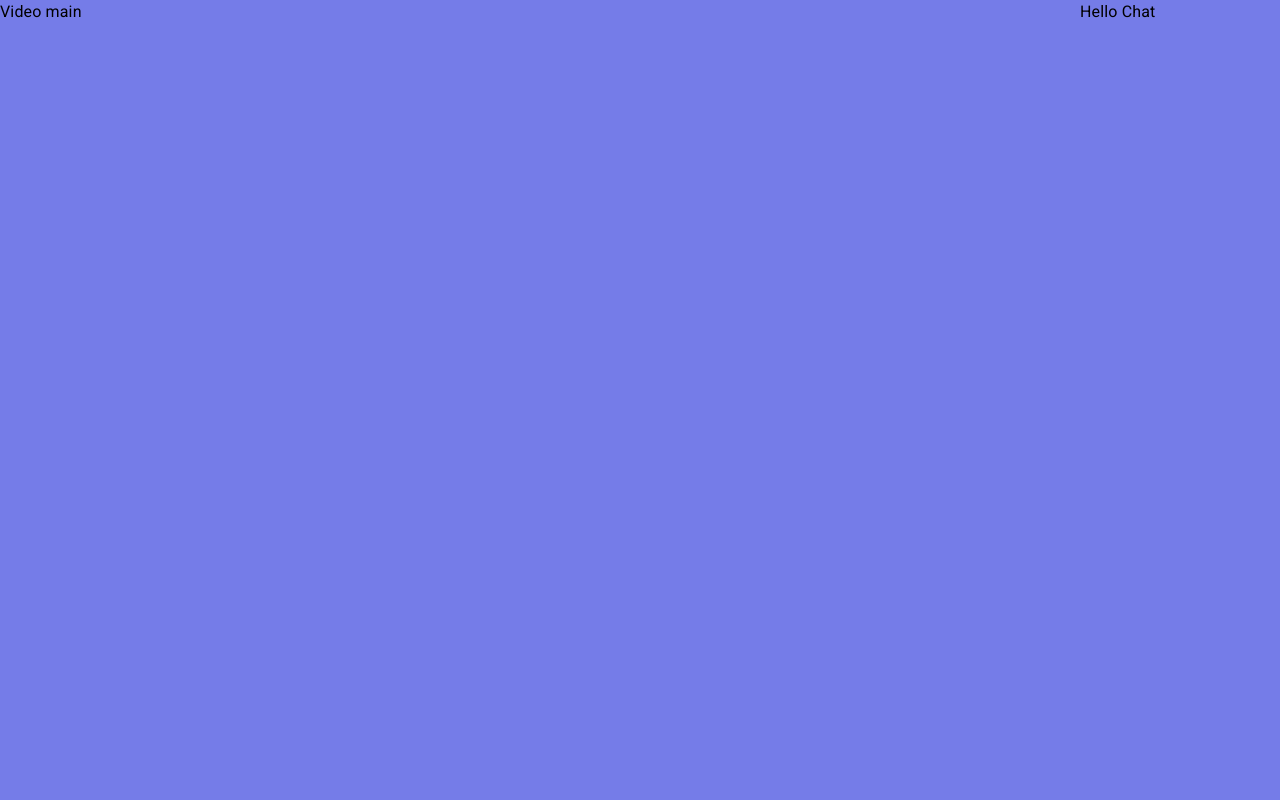
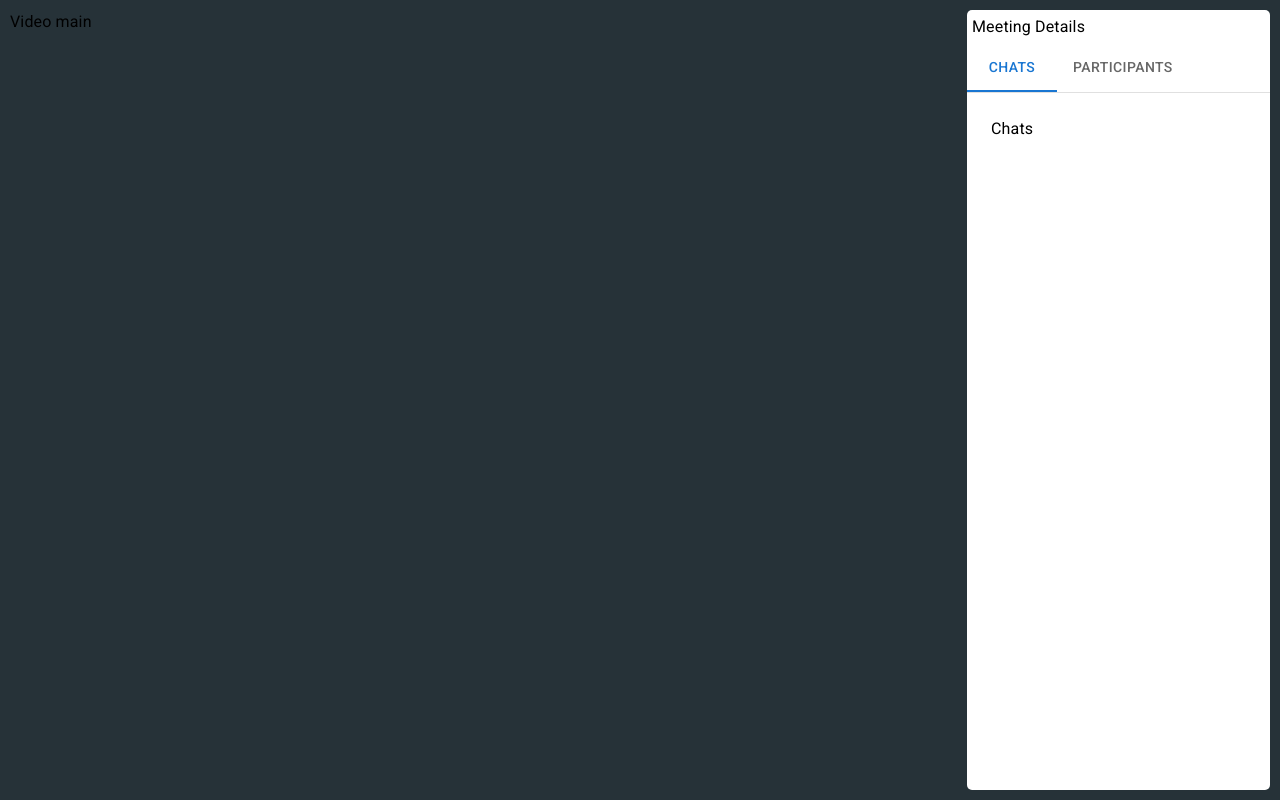
Before and after one commit to ken-980/zoom-clone, a React (Vite) app in the folder client/: page /call in a window 1280 px wide. Built offline with nearby package versions, Linux system fonts and the light colour scheme.

Commit message:
frontend: working on chats

```diff
--- a/client/package.json
+++ b/client/package.json
@@ -29,6 +29,7 @@
     "eslint-plugin-react-hooks": "^5.1.0-rc.0",
     "eslint-plugin-react-refresh": "^0.4.12",
     "globals": "^15.9.0",
+    "prop-types": "^15.8.1",
     "vite": "^5.4.8"
   },
   "packageManager": "pnpm@9.11.0+sha512.0a203ffaed5a3f63242cd064c8fb5892366c103e328079318f78062f24ea8c9d50bc6a47aa3567cabefd824d170e78fa2745ed1f16b132e16436146b7688f19b"
--- a/client/src/components/MainVideoAndChat.jsx
+++ b/client/src/components/MainVideoAndChat.jsx
@@ -1,20 +1,29 @@
-import { Box, Grid2 } from "@mui/material";
+import { Grid2 } from "@mui/material";
 import VideoMain from "./video/VideoMain";
 import ChatMain from "./chat/MainChat";
+
+//video and chat
 export const MainVideoAndChat = () => {
   return (
     <>
-      <Box sx={{ backgroundColor: "#757ce8", height: "100vh" }}>
-        <Grid2 container spacing={2}>
-          <Grid2 size={10}>
-            <VideoMain />
-          </Grid2>
+      <Grid2
+        sx={{
+          backgroundColor: "#263238",
+          height: "100vh",
+          padding: "10px",
+          overflow: "hidden",
+        }}
+        container
+        spacing={2}
+      >
+        <Grid2 size={9}>
+          <VideoMain />
+        </Grid2>
 
-          <Grid2 size={2}>
-            <ChatMain />
-          </Grid2>
+        <Grid2 size={3}>
+          <ChatMain />
         </Grid2>
-      </Box>
+      </Grid2>
     </>
   );
 };
--- /dev/null
+++ b/client/src/components/chat/ChatHeaderTabs.jsx
@@ -0,0 +1,64 @@
+import * as React from "react";
+import PropTypes from "prop-types";
+import Tabs from "@mui/material/Tabs";
+import Tab from "@mui/material/Tab";
+import Box from "@mui/material/Box";
+import { Typography } from "@mui/material";
+
+function CustomTabPanel(props) {
+  const { children, value, index, ...other } = props;
+
+  return (
+    <div
+      role="tabpanel"
+      hidden={value !== index}
+      id={`simple-tabpanel-${index}`}
+      aria-labelledby={`simple-tab-${index}`}
+      {...other}
+    >
+      {value === index && <Box sx={{ p: 3 }}>{children}</Box>}
+    </div>
+  );
+}
+
+CustomTabPanel.propTypes = {
+  children: PropTypes.node,
+  index: PropTypes.number.isRequired,
+  value: PropTypes.number.isRequired,
+};
+
+function a11yProps(index) {
+  return {
+    id: `simple-tab-${index}`,
+    "aria-controls": `simple-tabpanel-${index}`,
+  };
+}
+
+export default function ChatHeaderTabs() {
+  const [value, setValue] = React.useState(0);
+
+  const handleChange = (event, newValue) => {
+    setValue(newValue);
+  };
+
+  return (
+    <Box sx={{ width: "100%" }}>
+      <Box sx={{ borderBottom: 1, borderColor: "divider" }}>
+        <Tabs
+          value={value}
+          onChange={handleChange}
+          aria-label="basic tabs example"
+        >
+          <Tab label="Chats" {...a11yProps(0)} />
+          <Tab label="Participants" {...a11yProps(1)} />
+        </Tabs>
+      </Box>
+      <CustomTabPanel value={value} index={0}>
+        <Typography> Chats </Typography>
+      </CustomTabPanel>
+      <CustomTabPanel value={value} index={1}>
+        <Typography> Participants </Typography>
+      </CustomTabPanel>
+    </Box>
+  );
+}
--- a/client/src/components/chat/MainChat.jsx
+++ b/client/src/components/chat/MainChat.jsx
@@ -1,9 +1,18 @@
 import { Box, Typography } from "@mui/material";
-
+import ChatHeaderTabs from "./ChatHeaderTabs";
 const ChatMain = () => {
   return (
-    <Box>
-      <Typography> Hello Chat </Typography>
+    <Box
+      sx={{
+        backgroundColor: "#ffff",
+        borderRadius: "5px",
+        margin: "0",
+        height: "100%",
+      }}
+    >
+      <Typography sx={{ padding: "5px" }}> Meeting Details </Typography>
+
+      <ChatHeaderTabs />
     </Box>
   );
 };
```
Also changed, not shown: 1 other file (tests, documents, lock files or other folders).
